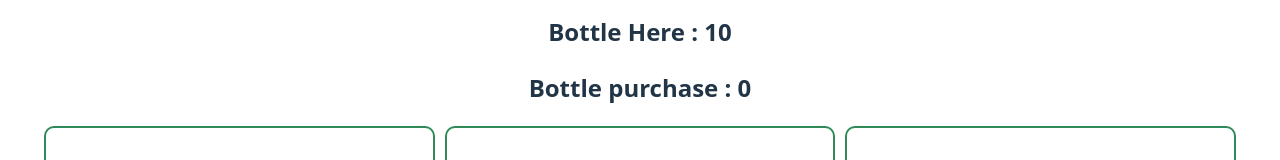
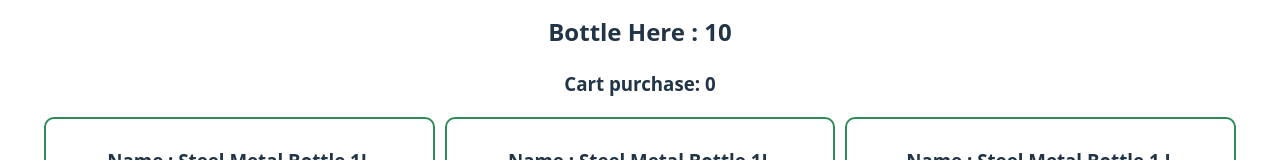
Before and after one commit to developer-shahidul/introduction-to-simple-react, a React (Vite) app in the folder memorable-water-bottle/: page / in a window 1280 px wide. Shown: the part 143-303 px from the top of the page. Built offline with nearby package versions, Linux system fonts and the light colour scheme.

Commit message:
Display Saved cart from Local storage

```diff
--- a/memorable-water-bottle/src/assets/component/Bottles/Bottles.jsx
+++ b/memorable-water-bottle/src/assets/component/Bottles/Bottles.jsx
@@ -2,9 +2,12 @@
 import { addToLS, getStorageCart } from "../../../utilities/LucalStorage";
 import Bottle from "../Bottle/Bottle";
 import { useEffect, useState } from "react";
+import Cart from "../Cart/Cart";
 
 const Bottles = () => {
   const [bottles, setBottles] = useState([]);
+  const [cartBottles, setCartBottles] = useState([]); // Cart state আলাদা
+
   useEffect(() => {
     fetch("Bottle.json")
       .then((res) => res.json())
@@ -14,22 +17,29 @@ const Bottles = () => {
   //load cart from localStorage
 
   useEffect(() => {
-    console.log("called the use Effect", bottles.length);
+    // console.log("called the use Effect", bottles.length);
 
     if (bottles.length > 0) {
       const storageCart = getStorageCart();
-      console.log(storageCart);
+      // console.log(storageCart, bottles);
+      const saveCart = [];
+      for (const id of storageCart) {
+        const bottle = bottles.find((bottle) => bottle.id === id);
+        if (bottle) {
+          saveCart.push(bottle);
+        }
+        setCartBottles(saveCart);
+      }
+      // console.log("save cart", saveCart);
     }
   }, [bottles]);
 
   //
 
-  const [purchasehandlerBottle, setPurchaseHandlerBottle] = useState([]);
-
   const handleAddToCart = (bottle) => {
-    const newHandleAddToCart = [...purchasehandlerBottle, bottle];
+    const newHandleAddToCart = [...cartBottles, bottle];
     // console.log(bottle);
-    setPurchaseHandlerBottle(newHandleAddToCart);
+    setCartBottles(newHandleAddToCart);
     addToLS(bottle.id);
   };
 
@@ -37,7 +47,7 @@ const Bottles = () => {
     <div>
       <h2>Bottle Here : {bottles.length}</h2>
       <div>
-        <h2>Bottle purchase : {purchasehandlerBottle.length}</h2>
+        <Cart cart={cartBottles}></Cart>
       </div>
 
       <div className="bottles-container">
--- /dev/null
+++ b/memorable-water-bottle/src/assets/component/Cart/Cart.css
@@ -0,0 +1,5 @@
+.cart-container img {
+  width: 100px;
+  background-size: contain;
+  margin-right: 10px;
+}
--- /dev/null
+++ b/memorable-water-bottle/src/assets/component/Cart/Cart.jsx
@@ -0,0 +1,18 @@
+//
+import "./Cart.css";
+
+const Cart = ({ cart }) => {
+  //   console.log(cart);
+  return (
+    <div>
+      <h3>Cart purchase: {cart.length}</h3>
+      <div className="cart-container">
+        {cart.map((bottle, index) => (
+          <img key={`${bottle.id}-${index}`} src={bottle.img}></img>
+        ))}
+      </div>
+    </div>
+  );
+};
+
+export default Cart;
```
